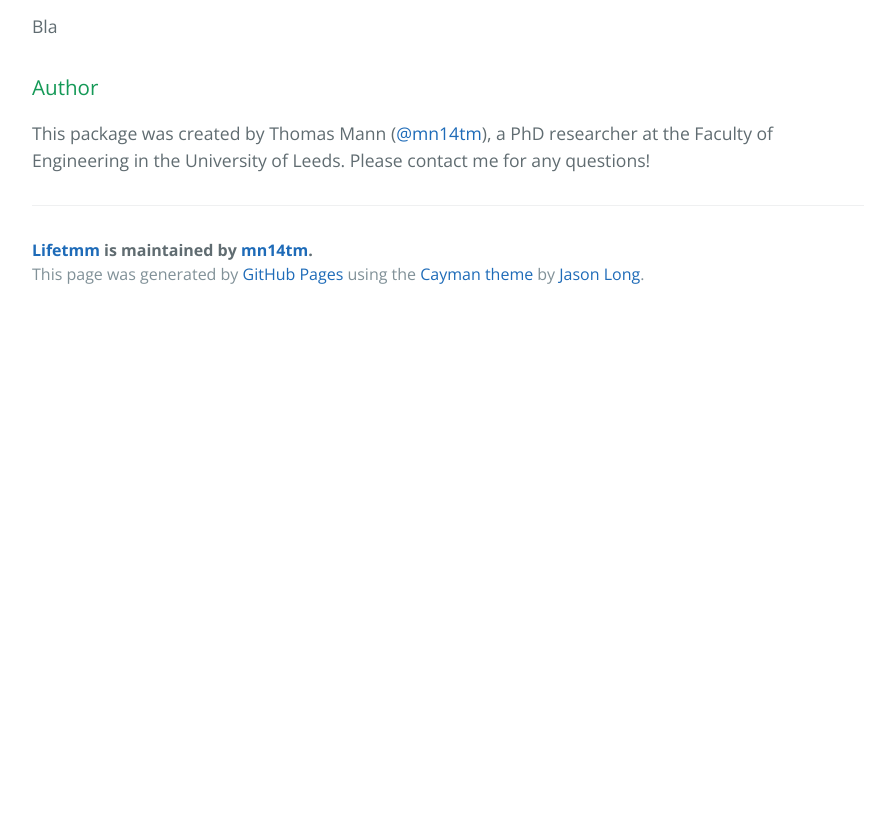
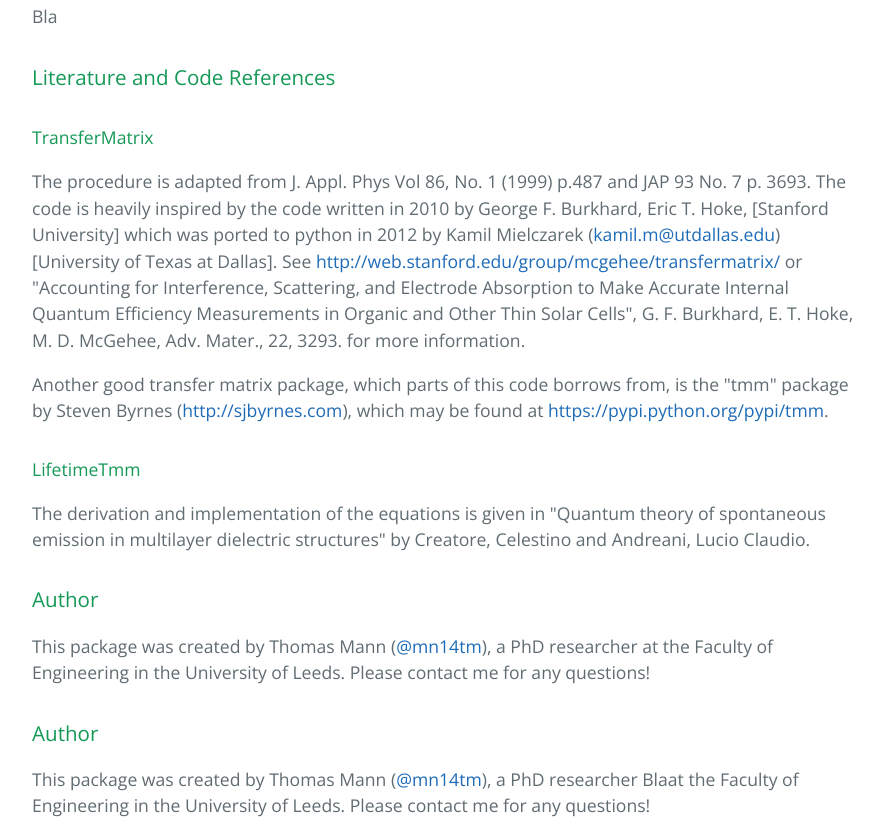
Before and after one commit to thomaspmann/Lifetmm, a plain HTML site: page index.html in a window 1280 px wide. Shown: the part 920-1742 px from the top of the page, without its empty margins (192-1075 px from the left). Before the commit the page ends 1238 px from the top, so only its background shows below. Drawn offline with nearby package versions, Linux system fonts and the light colour scheme.

Commit message:
Create gh-pages branch via GitHub

```diff
--- a/index.html
+++ b/index.html
@@ -22,12 +22,14 @@
       <h3>
 <a id="overview" class="anchor" href="#overview" aria-hidden="true"><span aria-hidden="true" class="octicon octicon-link"></span></a>Overview.</h3>
 
-<p>This package contains several functions to simulate the electromagnetic field within an optically homogeneous and isotropic multilayered structure.</p>
+<p>This package contains several functions to simulate the electromagnetic field within an optically homogeneous and isotropic multilayered structure. At the moment the package functionality is contained within two classes:</p>
 
 <ul>
 <li>The TransferMatrix class calculates the electric or magnetic field within a multilayered structure (and optionally the cladding) for an incoming field at an angle with a given polarisation.</li>
 <li>The LifetimeTmm class builds on the TransferMatrix class to calculate the spontaneous emission rate (or radiative lifetime) of a dipole in a non-absorbing (multilayered) medium.</li>
 </ul>
+
+<p>I have tried to make the classes easy to use with a bit of error checking so that knowledge of the inner code workings is not required. Please see the examples to get an idea of what can be simulated.</p>
 
 <h3>
 <a id="transfermatrix" class="anchor" href="#transfermatrix" aria-hidden="true"><span aria-hidden="true" class="octicon octicon-link"></span></a>TransferMatrix</h3>
@@ -42,12 +44,27 @@
 <h3>
 <a id="literature-and-code-references" class="anchor" href="#literature-and-code-references" aria-hidden="true"><span aria-hidden="true" class="octicon octicon-link"></span></a>Literature and Code References</h3>
 
-<p>Bla</p>
+<h4>
+<a id="transfermatrix-1" class="anchor" href="#transfermatrix-1" aria-hidden="true"><span aria-hidden="true" class="octicon octicon-link"></span></a>TransferMatrix</h4>
+
+<p>The procedure is adapted from J. Appl. Phys Vol 86, No. 1 (1999) p.487 and JAP 93 No. 7 p. 3693. The code is heavily inspired by the code written in 2010 by George F. Burkhard, Eric T. Hoke, [Stanford University] which was ported to python in 2012 by Kamil Mielczarek (<a href="mailto:kamil.m@utdallas.edu">kamil.m@utdallas.edu</a>) [University of Texas at Dallas]. See <a href="http://web.stanford.edu/group/mcgehee/transfermatrix/">http://web.stanford.edu/group/mcgehee/transfermatrix/</a> or "Accounting for Interference, Scattering, and Electrode Absorption to Make Accurate Internal Quantum Efficiency Measurements in Organic and Other Thin Solar Cells", G. F. Burkhard, E. T. Hoke, M. D. McGehee, Adv. Mater., 22, 3293. for more information.</p>
+
+<p>Another good transfer matrix package, which parts of this code borrows from, is the "tmm" package by Steven Byrnes (<a href="http://sjbyrnes.com">http://sjbyrnes.com</a>), which may be found at <a href="https://pypi.python.org/pypi/tmm">https://pypi.python.org/pypi/tmm</a>.</p>
+
+<h4>
+<a id="lifetimetmm-1" class="anchor" href="#lifetimetmm-1" aria-hidden="true"><span aria-hidden="true" class="octicon octicon-link"></span></a>LifetimeTmm</h4>
+
+<p>The derivation and implementation of the equations is given in "Quantum theory of spontaneous emission in multilayer dielectric structures" by Creatore, Celestino and Andreani, Lucio Claudio.</p>
 
 <h3>
 <a id="author" class="anchor" href="#author" aria-hidden="true"><span aria-hidden="true" class="octicon octicon-link"></span></a>Author</h3>
 
 <p>This package was created by Thomas Mann (<a href="https://github.com/mn14tm" class="user-mention">@mn14tm</a>), a PhD researcher at the Faculty of Engineering in the University of Leeds. Please contact me for any questions!</p>
+
+<h3>
+<a id="author-1" class="anchor" href="#author-1" aria-hidden="true"><span aria-hidden="true" class="octicon octicon-link"></span></a>Author</h3>
+
+<p>This package was created by Thomas Mann (<a href="https://github.com/mn14tm" class="user-mention">@mn14tm</a>), a PhD researcher Blaat the Faculty of Engineering in the University of Leeds. Please contact me for any questions!</p>
 
       <footer class="site-footer">
         <span class="site-footer-owner"><a href="https://github.com/mn14tm/Lifetmm">Lifetmm</a> is maintained by <a href="https://github.com/mn14tm">mn14tm</a>.</span>
```
Also changed, not shown: params.json (+1 -1 lines).
